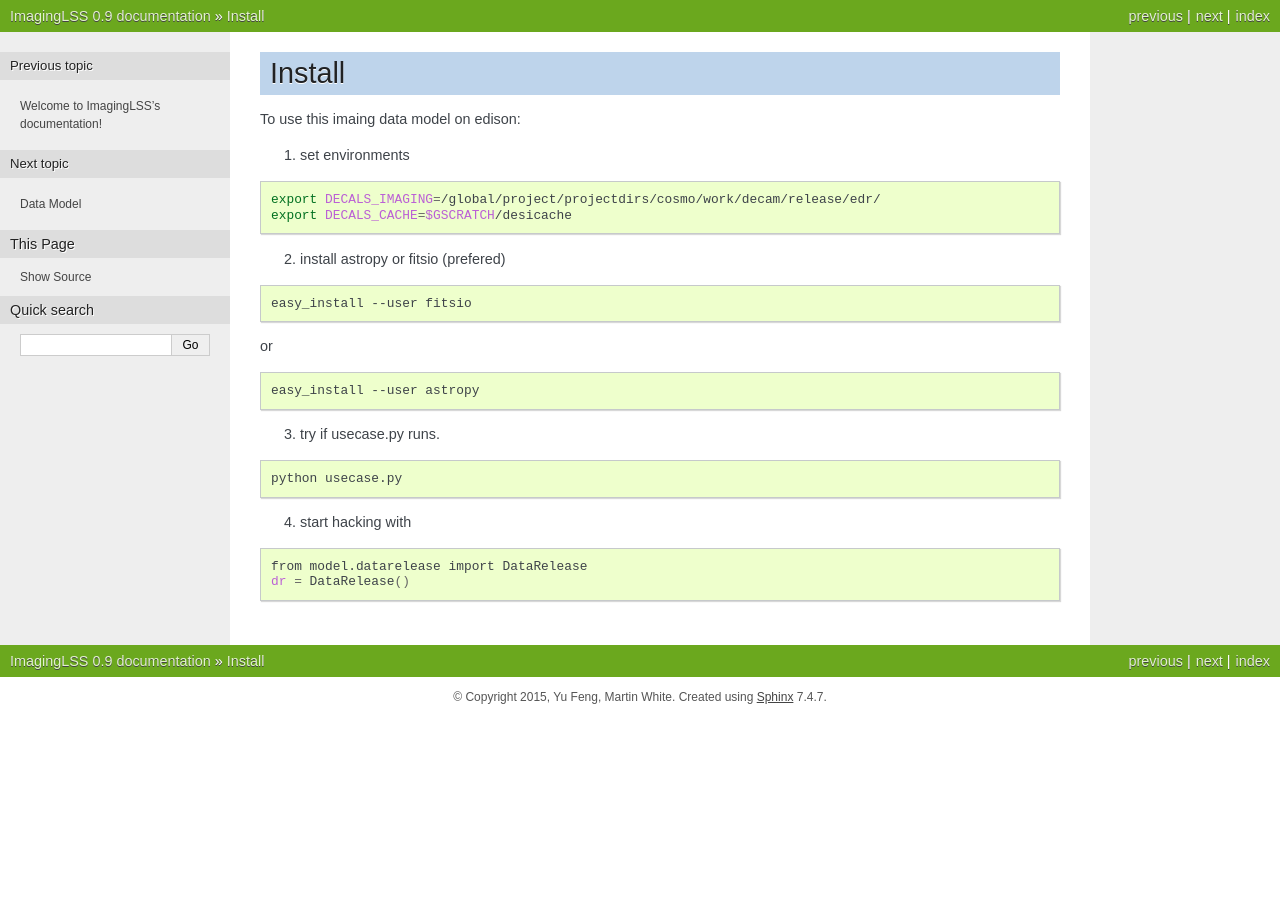
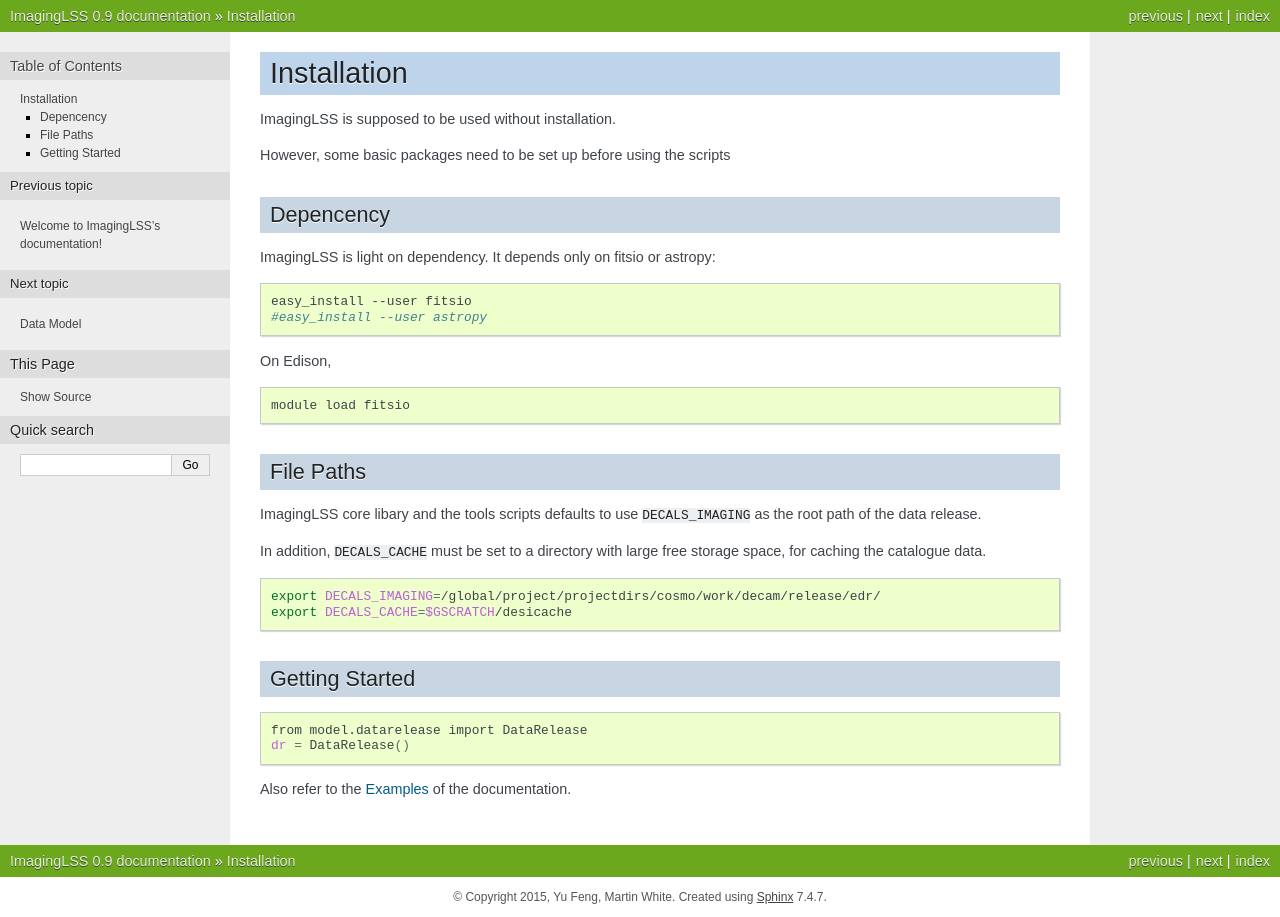
Before and after one commit to desihub/imaginglss, a Sphinx documentation site: the page built from docs/install.rst, in a window 1280 px wide. Built offline with Sphinx 7.4.7, drawn with Linux system fonts in a browser that asks for light colours; formulas are drawn with MathJax 3; pages that are not in the unit, such as notebooks, are missing from menus.

Commit message:
update install and examples.
Removed the source code clutter in examples.
Clarified installation. (or no installation)

```diff
--- a/docs/install.rst
+++ b/docs/install.rst
@@ -1,36 +1,45 @@
-Install
-=======
+Installation
+============
 
-To use this imaing data model on edison:
+ImagingLSS is supposed to be used without installation.
 
-1. set environments
+However, some basic packages need to be set up before using the scripts
+
+Depencency
+----------
+
+ImagingLSS is light on dependency.
+It depends only on fitsio or astropy:
+
+.. code-block:: bash
+
+    easy_install --user fitsio
+    #easy_install --user astropy
+
+On Edison,
+
+.. code-block:: bash
+
+    module load fitsio
+
+File Paths
+----------
+
+ImagingLSS core libary and the tools scripts defaults to use :code:`DECALS_IMAGING` as the root path of the data release.
+
+In addition, :code:`DECALS_CACHE` must be set to a directory with large free storage space, for caching the catalogue data.
 
 .. code-block:: bash
 
     export DECALS_IMAGING=/global/project/projectdirs/cosmo/work/decam/release/edr/
     export DECALS_CACHE=$GSCRATCH/desicache
 
-2. install astropy or fitsio (prefered)
-
-.. code-block:: bash
-
-    easy_install --user fitsio
-
-or
-
-.. code-block:: bash
-
-    easy_install --user astropy
-
-3. try if usecase.py runs.
-
-.. code-block:: bash
-
-    python usecase.py
-
-4. start hacking with
+Getting Started
+---------------
 
 .. code-block:: bash
 
     from model.datarelease import DataRelease
     dr = DataRelease()
+
+Also refer to the :doc:`examples` of the documentation.
```
Also changed, not shown: docs/examples.rst (+5 -9 lines).
